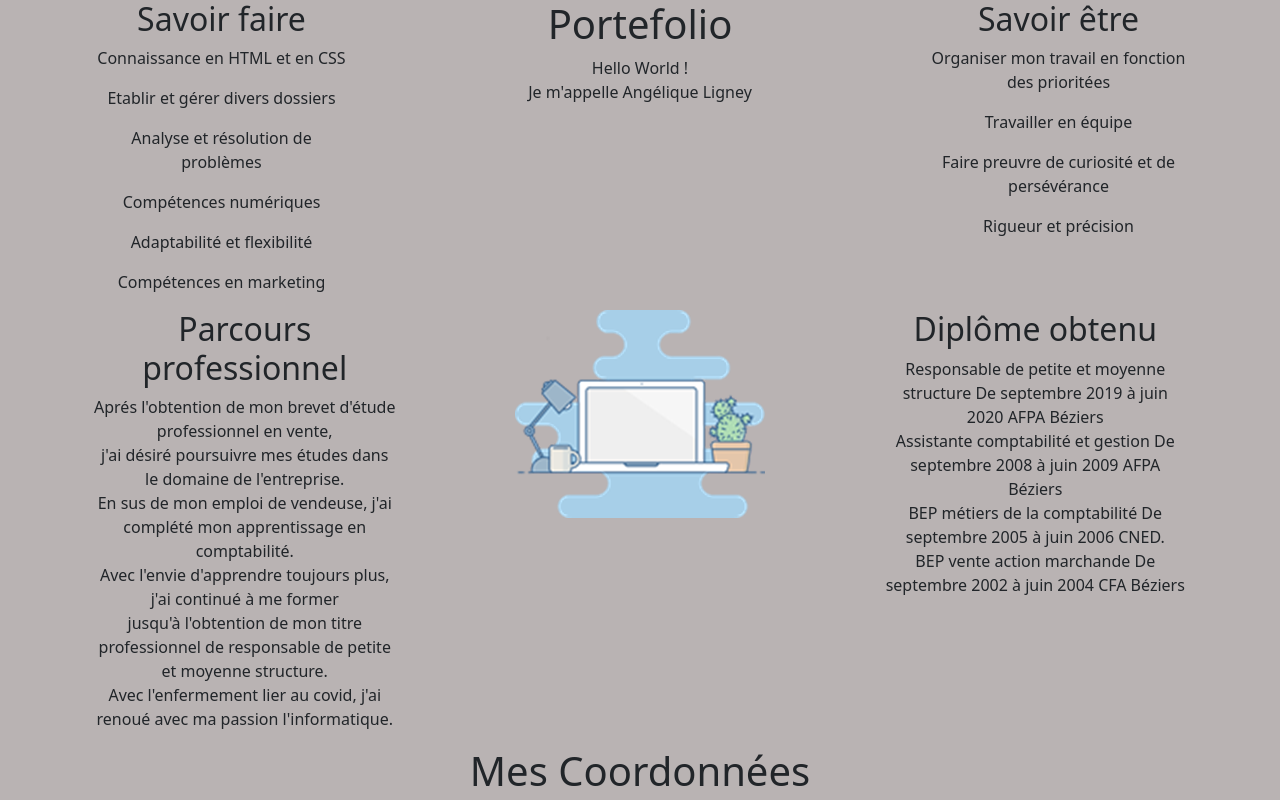
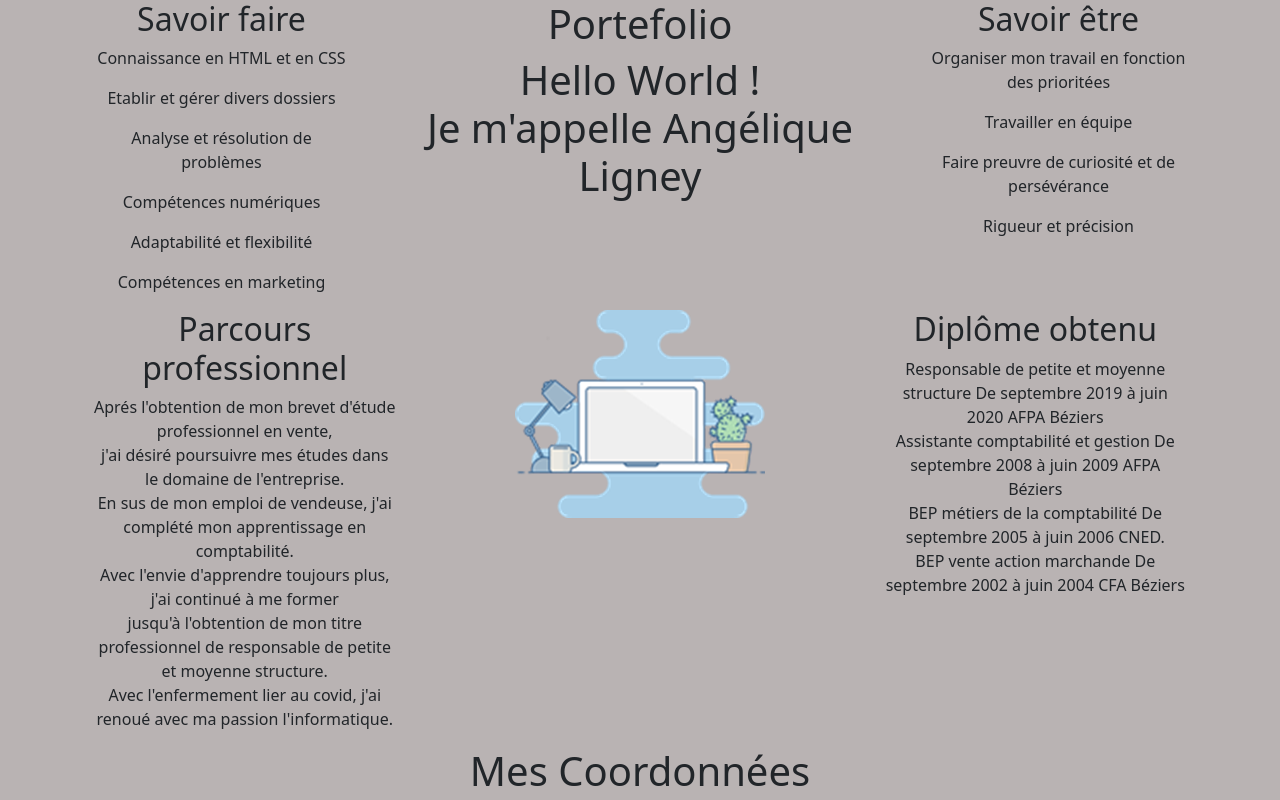
Before and after one commit to Angie-one/angelCode.bwb, a website: page angelcode/indexCV.html in a window 1280 px wide. Shown: the top 800 px of the page. Drawn offline with Linux system fonts and the light colour scheme.

Commit message:
modif taille

```diff
--- a/angelcode/indexCV.html
+++ b/angelcode/indexCV.html
@@ -24,7 +24,7 @@
           <div class="col-6">
             <h1>Portefolio</h1>
 
-            <p>Hello World ! <br> Je m'appelle Angélique Ligney <br></p>
+            <p class="display-6">Hello World ! <br> Je m'appelle Angélique Ligney <br></p>
           </div>
           <div class="col">
             <h2>Savoir être</h2>
```
Also changed, not shown: angelcode/stylescss.css (line endings or trailing spaces).
